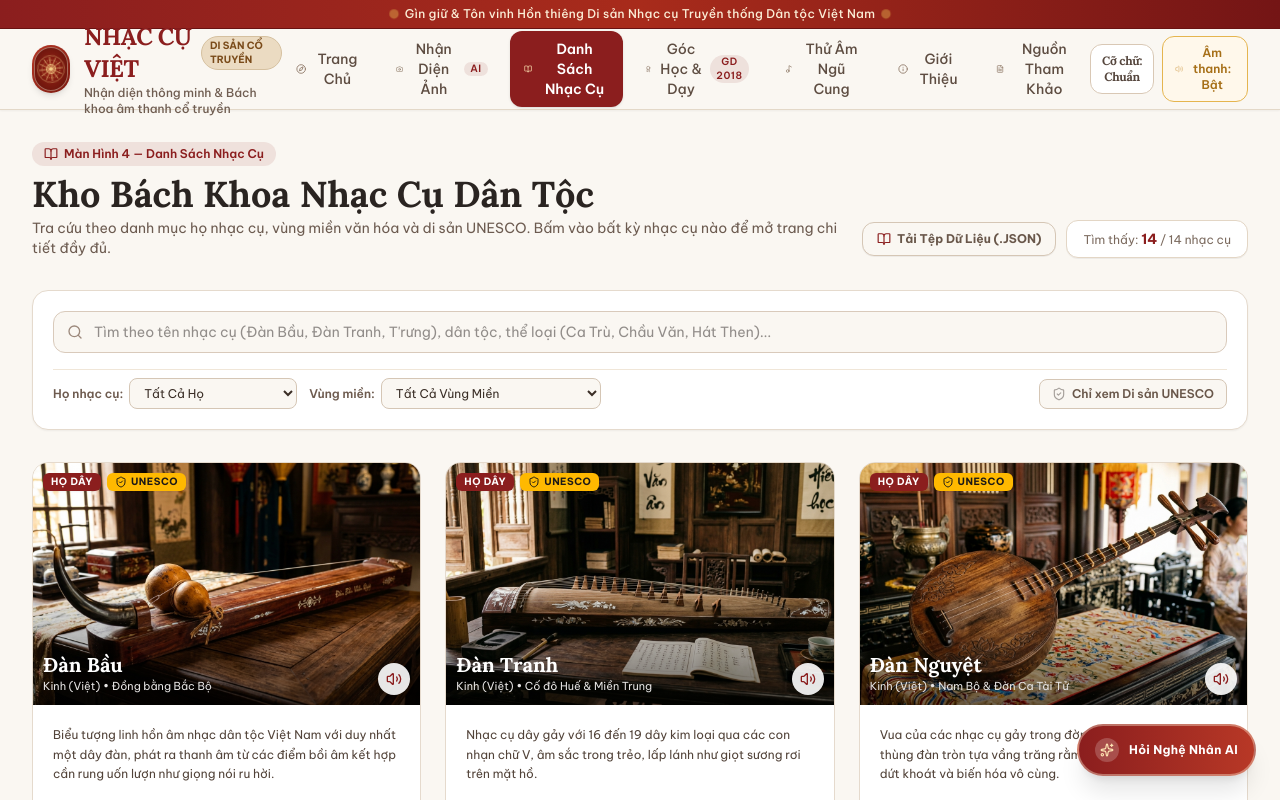
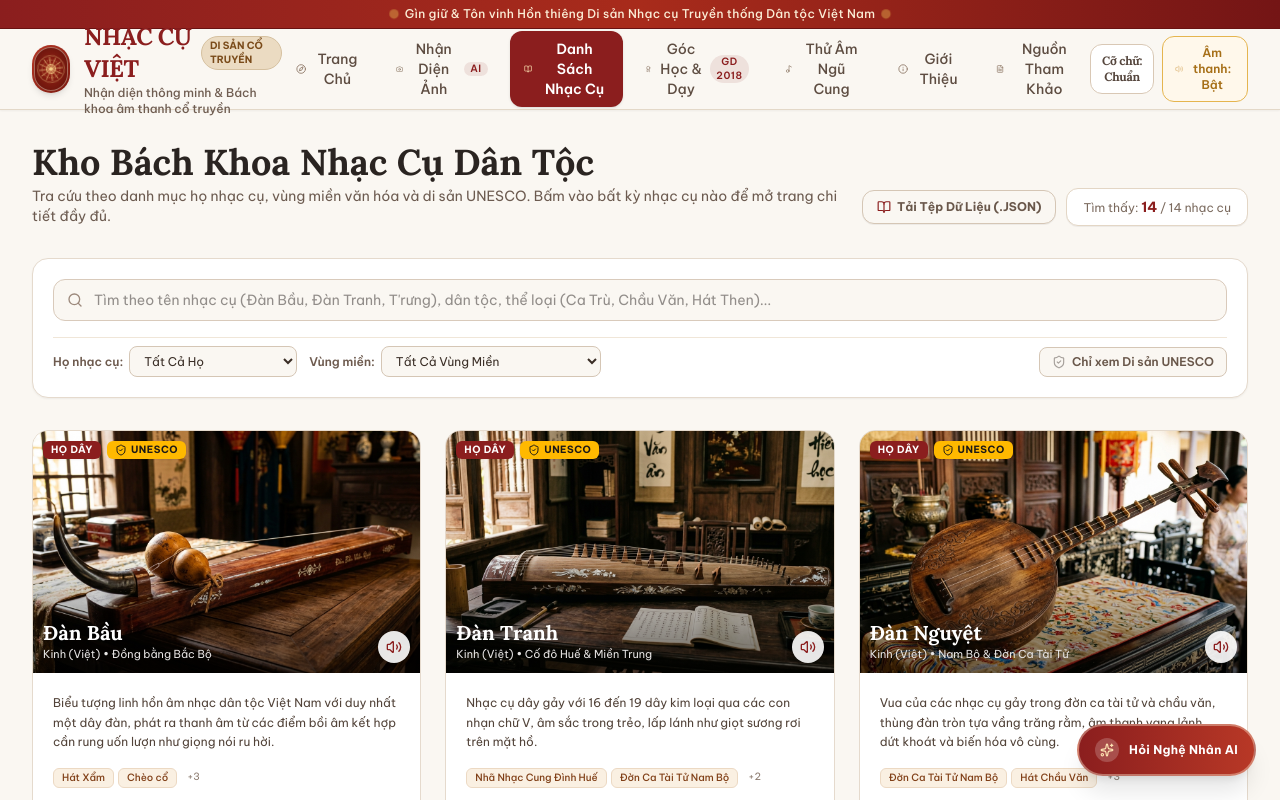
Before and after one commit to odette4474-bit/nhan-dien-nhac-cu-viet-nam, a React (Vite) app: page / in a window 1280 px wide. Both pictures are taken after typing "Sample" into the empty fields and a click on the button "Tìm Kiếm". Shown: the top 800 px of the page. Built offline with nearby package versions, Linux system fonts and the light colour scheme.

Commit message:
Update CatalogScreen.tsx

```diff
--- a/src/components/CatalogScreen.tsx
+++ b/src/components/CatalogScreen.tsx
@@ -72,10 +72,7 @@ export const CatalogScreen: React.FC<CatalogScreenProps> = ({
       {/* Header */}
       <div className="flex flex-col md:flex-row md:items-end justify-between gap-4">
         <div>
-          <div className="inline-flex items-center gap-1.5 px-3 py-1 rounded-full bg-[#8B1E1E]/10 text-[#8B1E1E] text-xs font-semibold mb-2">
-            <BookOpen className="w-3.5 h-3.5" />
-            <span>Màn Hình 4 — Danh Sách Nhạc Cụ</span>
-          </div>
+
           <h1 className="font-serif text-3xl sm:text-4xl font-black text-[#2A2421]">
             Kho Bách Khoa Nhạc Cụ Dân Tộc
           </h1>
```
